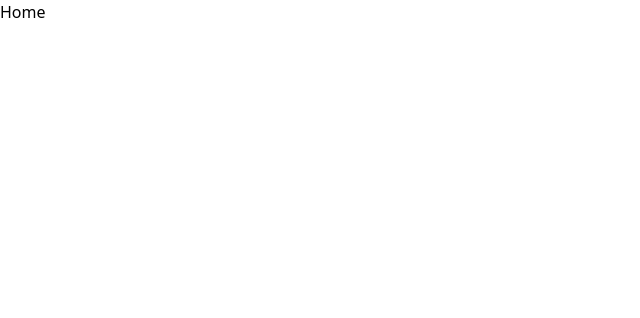
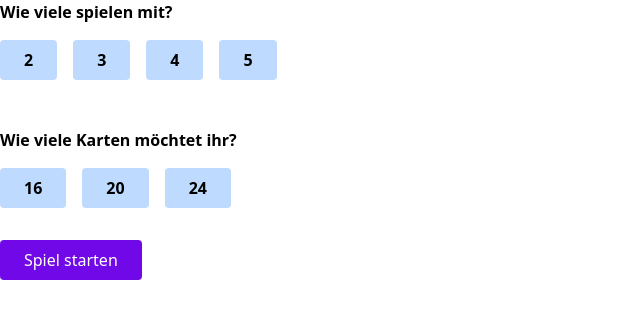
Before and after one commit to ferniemann/memory-frontend, a Vue app: page / in a window 1280 px wide. Shown: the top 318 px of the page, without its empty margins (0-640 px from the left). Built offline with nearby package versions, Linux system fonts and the light colour scheme.

Commit message:
game options screen

```diff
--- a/src/views/HomeView.vue
+++ b/src/views/HomeView.vue
@@ -1,5 +1,11 @@
 <template>
-  <main>
-    <h1>Home</h1>
-  </main>
+  <NewGameOptions />
+  <RouterLink :to="{ name: 'game' }"
+    class="bg-violet-700 text-white rounded py-2 px-6 hover:bg-violet-900 cursor-pointer my-8 inline-block">
+    Spiel starten
+  </RouterLink>
 </template>
+
+<script setup>
+import NewGameOptions from "@/components/new-game/NewGameOptions.vue"
+</script>
```
